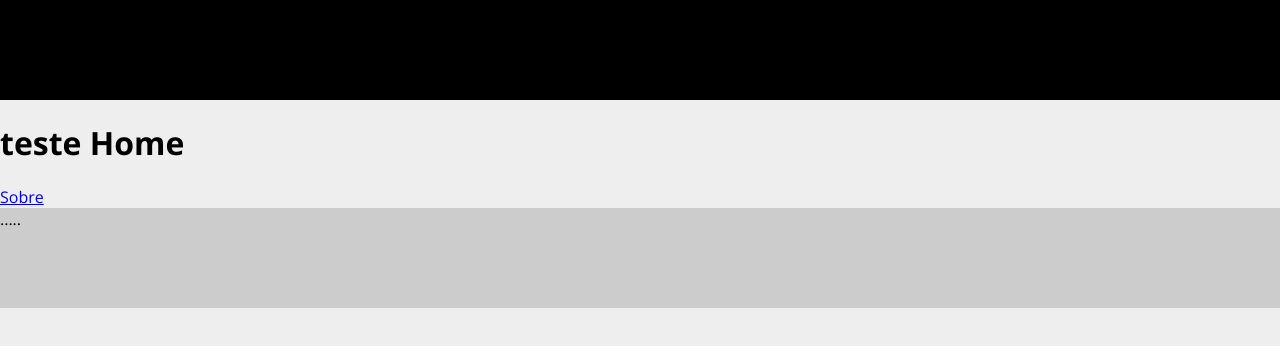
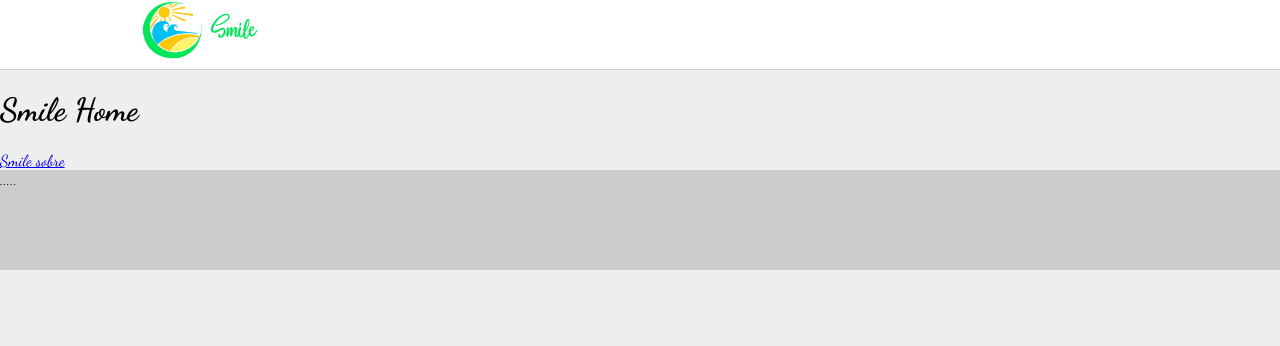
Before and after one commit to EduardoMendes418/Smile, a React (Create React App) app in the folder frontend/: page / in a window 1280 px wide. Shown: the top 346 px of the page. Built offline with nearby package versions, Linux system fonts and the light colour scheme.

Commit message:
first commit

```diff
--- a/frontend/src/App.css
+++ b/frontend/src/App.css
@@ -1,11 +1,11 @@
 /* Configuracao padrao */
-@import url('https://fonts.googleapis.com/css2?family=Open+Sans:wght@400;700&display=swap');
+@import url('https://fonts.googleapis.com/css2?family=Dancing+Script:wght@400;700&display=swap');
 
 *{
   box-sizing: border-box;
 }
 body{
   margin: 0;
-  font-family: 'Open Sans', sans-serif;
+  font-family: 'Dancing Script', cursive;
   background-color: #eee;
 }
--- a/frontend/src/App.js
+++ b/frontend/src/App.js
@@ -18,7 +18,7 @@ const Page = (props) => {
     <BrowserRouter>
         <Template>
           <Header/>
-          <Routes/>
+            <Routes/>
           <Footer/>
         </Template>
     </BrowserRouter>
--- a/frontend/src/components/partials/Header/index.js
+++ b/frontend/src/components/partials/Header/index.js
@@ -1,14 +1,20 @@
 import React from 'react';
 import { HeaderArea } from './styled';
+import { Link } from 'react-router-dom';
+import logoImg from '../../../assets/logo-smile.png';
 
-const Header = () =>{
+const Header = () => {
     return (
         <HeaderArea>
-                .....
+            <div className="container">
+                <div className="logo">
+                    <Link to="/">
+                        <img src={logoImg} alt="logoImg"/>
+                    </Link>
+                </div>
+            </div>
         </HeaderArea>
-
     );
 }
 
-
 export default Header;
--- a/frontend/src/components/partials/Header/styled.js
+++ b/frontend/src/components/partials/Header/styled.js
@@ -1,6 +1,26 @@
 import styled from 'styled-components';
 
 export const HeaderArea = styled.div`
-    height: 100px;
-    background-color: #000;
+    height: 70px;
+    background-color: #fff;
+    border-bottom: 1px solid #ccc;
+
+    .container{
+        max-width: 1000px;
+        margin: auto;
+        display: flex;
+    }
+
+    .logo img{
+        width: 120px;
+        flex: 1;
+        display: flex;
+        align-items: center;
+        height: 60px;
+    }
+
+    a{
+       text-decoration: none;
+    }
+
 `;
--- a/frontend/src/pages/About/index.js
+++ b/frontend/src/pages/About/index.js
@@ -2,7 +2,7 @@ import React from 'react';
 
 const Page = () => {
     return (
-        <h1> teste sobre</h1>
+        <h1> Smile sobre</h1>
     );
 }
 
--- a/frontend/src/pages/Home/index.js
+++ b/frontend/src/pages/Home/index.js
@@ -5,8 +5,8 @@ import { Link } from 'react-router-dom';
 const Page = () => {
     return (
         <div>
-            <h1> teste Home</h1>
-            <Link to="/about"> Sobre</Link>
+            <h1> Smile Home</h1>
+            <Link to="/about">  Smile sobre</Link>
         </div>
     );
 }
```
Also changed, not shown: frontend/public/logo-smile.png (deleted), frontend/src/assets/logo-smile.png (added).
